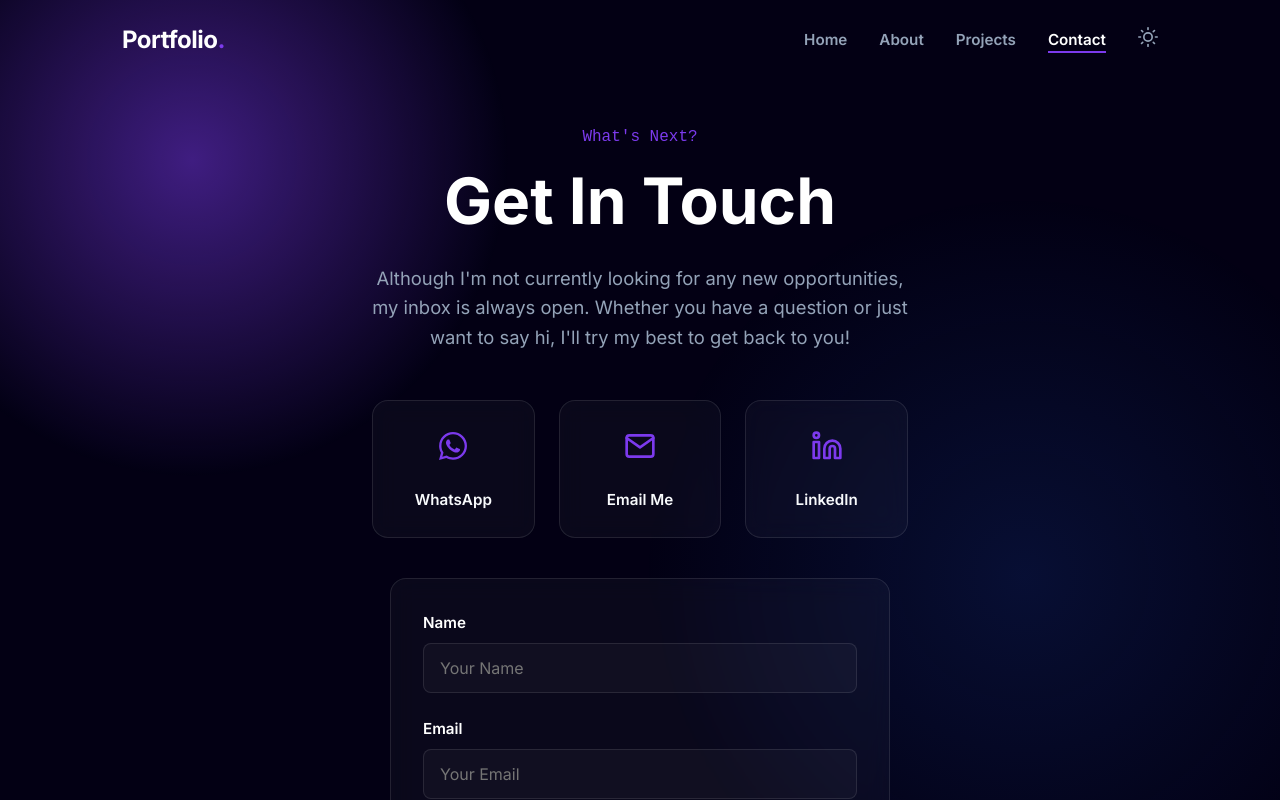
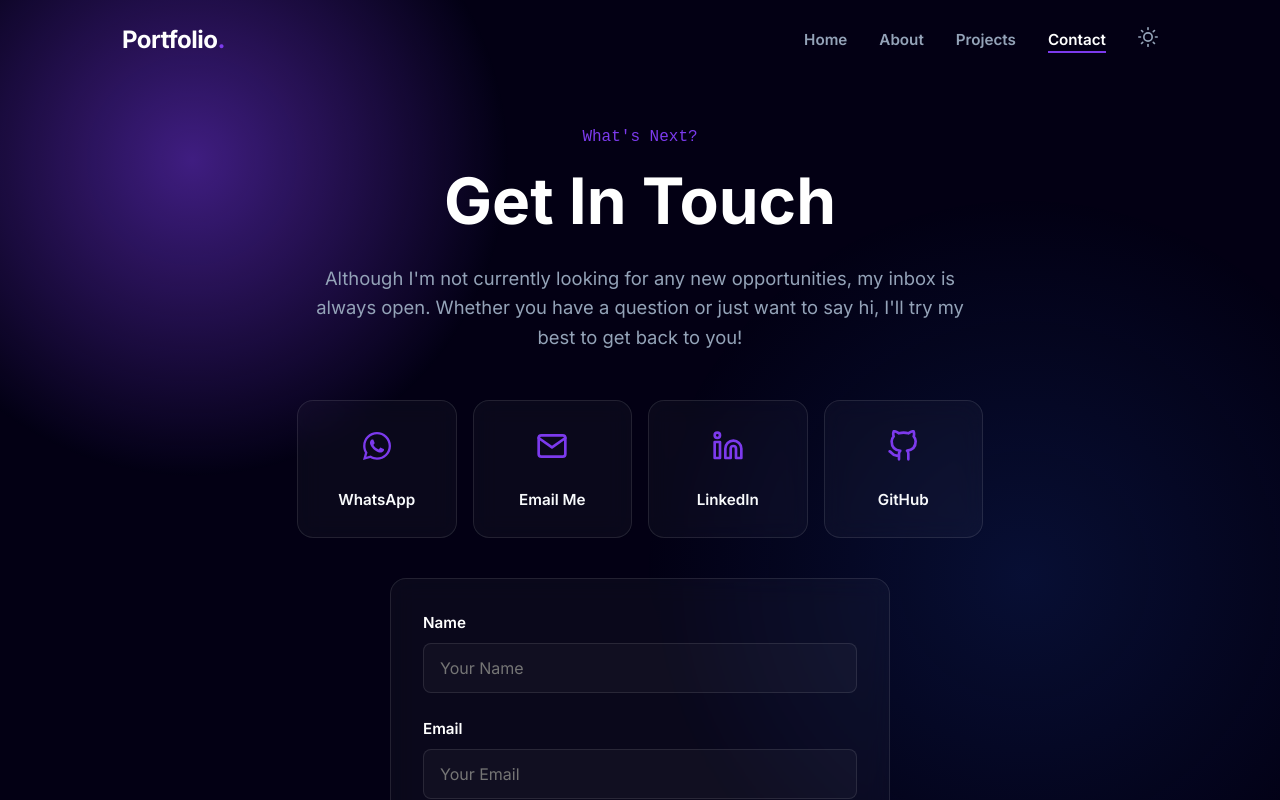
Before and after one commit to adeesha5624/Personal-Portfolio, a React (Vite) app: page /contact in a window 1280 px wide. Shown: the top 800 px of the page. Built offline with nearby package versions, Linux system fonts and the light colour scheme.

Commit message:
add github to conacts

```diff
--- a/src/components/Contact.css
+++ b/src/components/Contact.css
@@ -1,6 +1,6 @@
 .contact-section {
   text-align: center;
-  max-width: 600px;
+  max-width: 750px;
   margin: 0 auto;
 }
 
@@ -78,7 +78,7 @@
 
 .contact-cards {
   display: flex;
-  gap: 1.5rem;
+  gap: 1rem;
   justify-content: center;
   flex-wrap: wrap;
   margin-bottom: 2.5rem;
@@ -87,7 +87,7 @@
 
 .contact-card {
   flex: 1;
-  min-width: 140px;
+  min-width: 130px;
   display: flex;
   flex-direction: column;
   align-items: center;
--- a/src/components/Contact.jsx
+++ b/src/components/Contact.jsx
@@ -1,5 +1,5 @@
 import { useState } from 'react';
-import { FiLinkedin, FiMail, FiSend } from 'react-icons/fi';
+import { FiLinkedin, FiMail, FiSend, FiGithub } from 'react-icons/fi';
 import { FaWhatsapp } from 'react-icons/fa';
 import './Contact.css';
 
@@ -45,6 +45,10 @@ const Contact = () => {
           <a href="https://www.linkedin.com/in/uvindu-adeesha-454815334" target="_blank" rel="noreferrer" className="contact-card glass">
             <div className="card-icon"><FiLinkedin /></div>
             <span>LinkedIn</span>
+          </a>
+          <a href="https://github.com/adeesha5624" target="_blank" rel="noreferrer" className="contact-card glass">
+            <div className="card-icon"><FiGithub /></div>
+            <span>GitHub</span>
           </a>
         </div>
 
```
Also changed, not shown: 1 other file (tests, documents, lock files or other folders).
